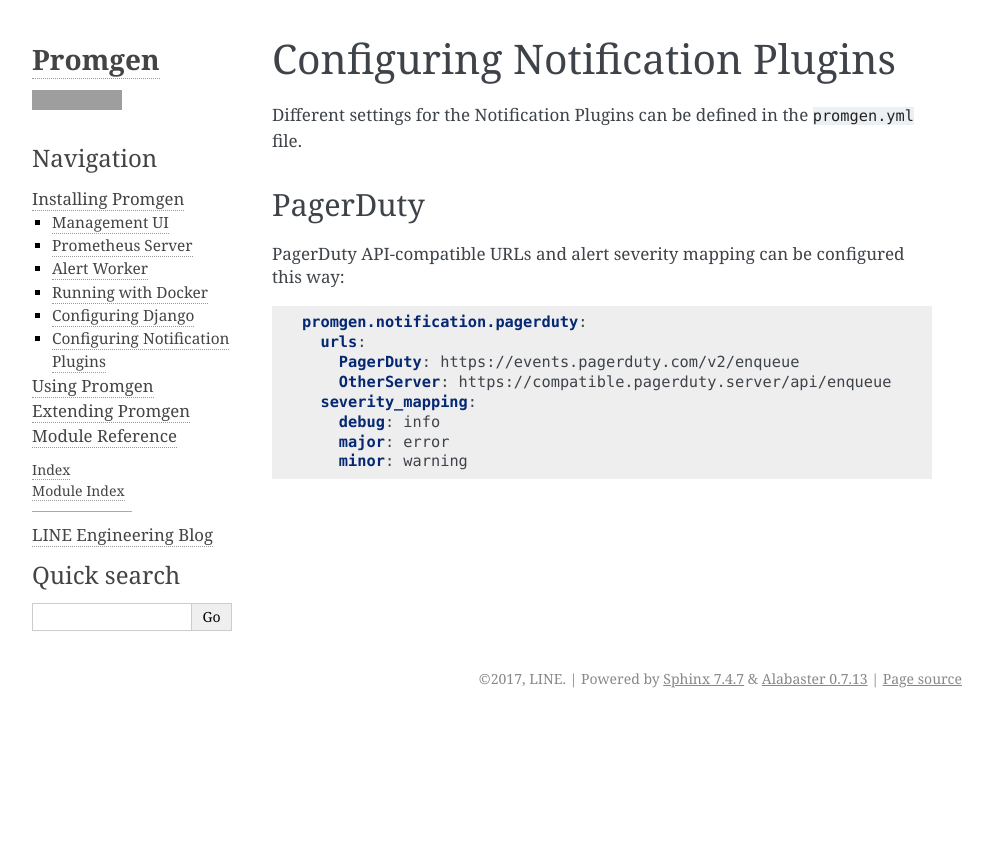
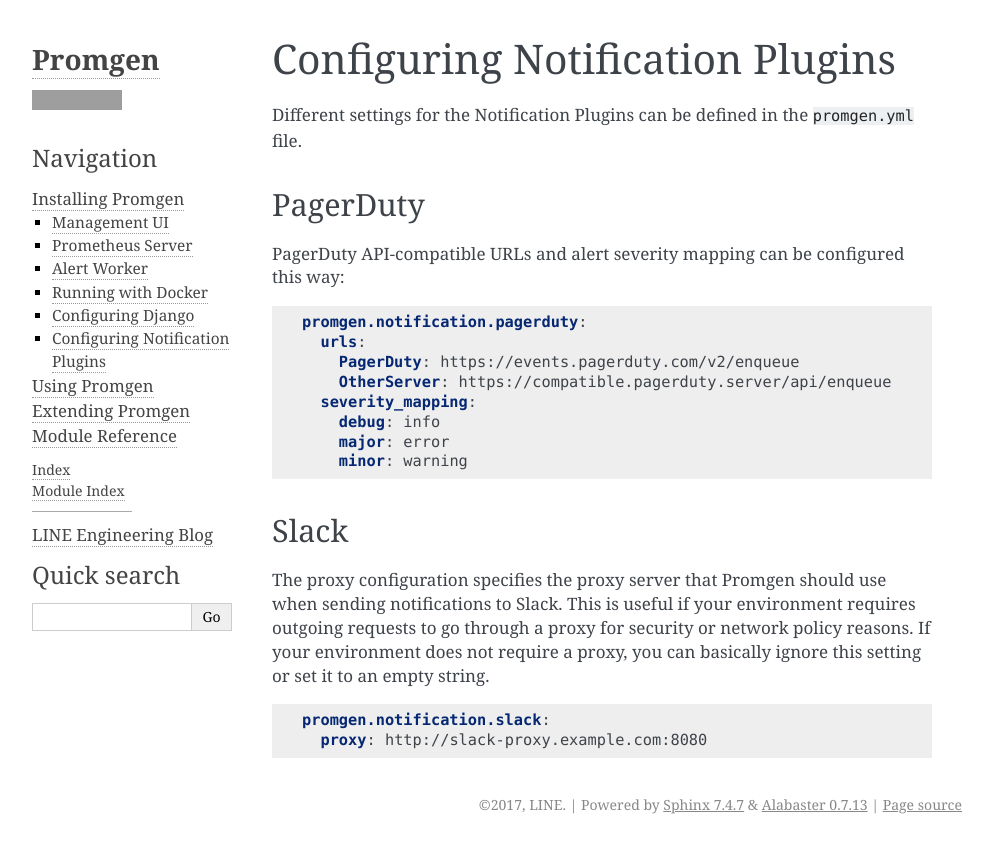
Before and after one commit to line/promgen, a Sphinx documentation site: the page built from docs/conf/notification.rst, in a window 1280 px wide. Shown: the top 853 px of the page, without its empty margins (148-1141 px from the left). Built offline with Sphinx 7.4.7, drawn with Linux system fonts in a browser that asks for light colours; the version number is read from the project's files by our own code; grey boxes are pictures that could not be loaded.

Commit message:
Add the documentation for the Slack notification
We have added a documentation for the Slack notification plugin to the Notification Plugins
Configuration section.

```diff
--- a/docs/conf/notification.rst
+++ b/docs/conf/notification.rst
@@ -18,3 +18,16 @@
         debug: info
         major: error
         minor: warning
+
+Slack
+---------------------
+
+The proxy configuration specifies the proxy server that Promgen should use when sending
+notifications to Slack. This is useful if your environment requires outgoing requests to go
+through a proxy for security or network policy reasons. If your environment does not require a
+proxy, you can basically ignore this setting or set it to an empty string.
+
+.. code-block:: yaml
+
+    promgen.notification.slack:
+      proxy: http://slack-proxy.example.com:8080
```
